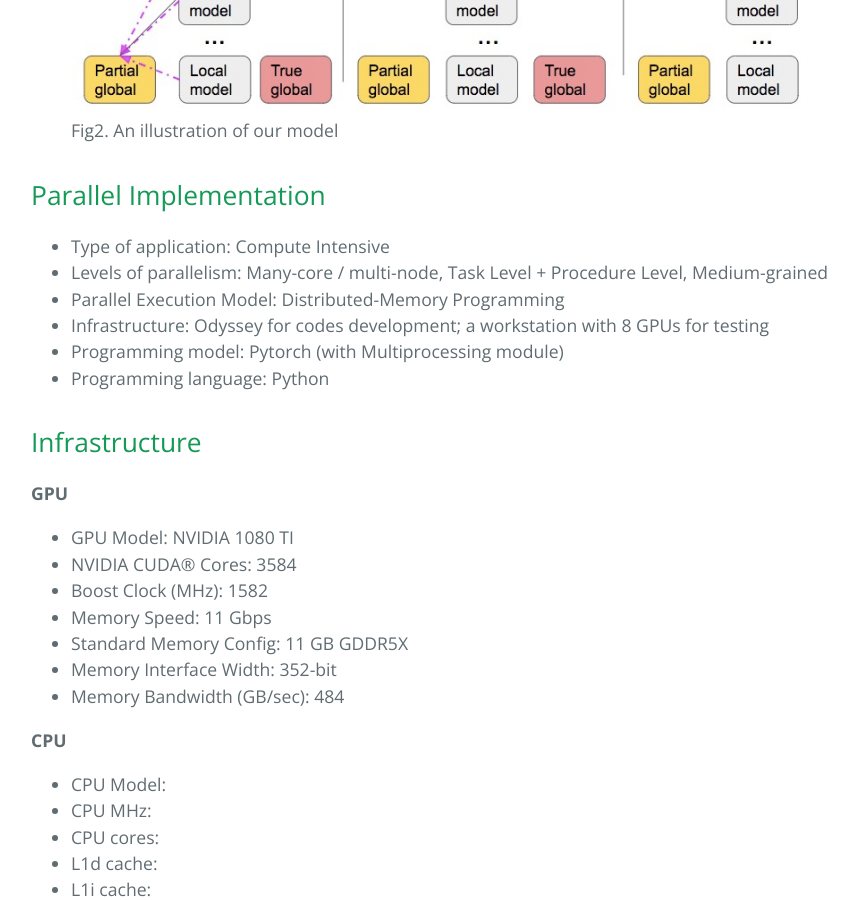
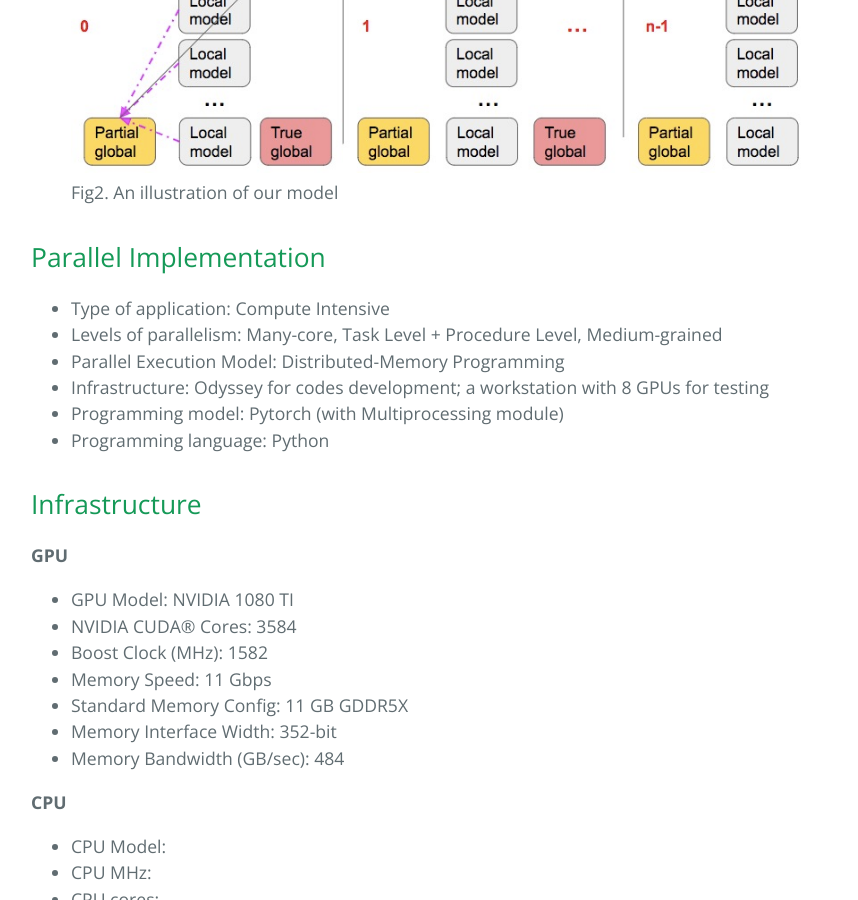
Before and after one commit to m7dong/Octopy, a Jekyll site: the page built from docs/index.html, in a window 1280 px wide and 900 px high, scrolled down 3024 px. Shown: the whole window, without its empty margins (193-1051 px from the left). Built offline with Jekyll 4.4.1, drawn with Linux system fonts in a browser that asks for light colours; the list of posts is cut into pages by our own code; some of the changed text lies outside the part shown.

Commit message:
update website

```diff
--- a/docs/_config.yml
+++ b/docs/_config.yml
@@ -1,6 +1,7 @@
 # Setup
 title:        Octopy
 tagline:      A Multiprocessing Federated Learning Simulation Tool
+tagline2:     Team 13 Meng Dong, Xin Dong, Danyun He, Ziao Lin
 baseurl:      "/"
 paginate:     1
 locale:       "en"
--- a/docs/_includes/page-header.html
+++ b/docs/_includes/page-header.html
@@ -1,6 +1,7 @@
 <section class="page-header">
   <h1 class="project-name">{{ site.title }}</h1>
   <h2 class="project-tagline">{{ site.tagline }}</h2>
+  <h2 class="project-tagline">{{ site.tagline2 }}</h2>
   <a href="#Introduction" class="btn">Introduction</a>
   <a href="#Implementation" class="btn">Implementation</a>
   <a href="#Reproducibility" class="btn">Reproducibility</a>
--- a/docs/index.html
+++ b/docs/index.html
@@ -59,7 +59,7 @@
             <p>
               <ul>
               <li>Type of application: Compute Intensive </li>
-              <li>Levels of parallelism: Many-core / multi-node, Task Level + Procedure Level, Medium-grained</li>
+              <li>Levels of parallelism: Many-core, Task Level + Procedure Level, Medium-grained</li>
               <li>Parallel Execution Model: Distributed-Memory Programming</li>
               <li>Infrastructure: Odyssey for codes development; a workstation with 8 GPUs for testing</li>
               <li>Programming model: Pytorch (with Multiprocessing module)</li>
```
